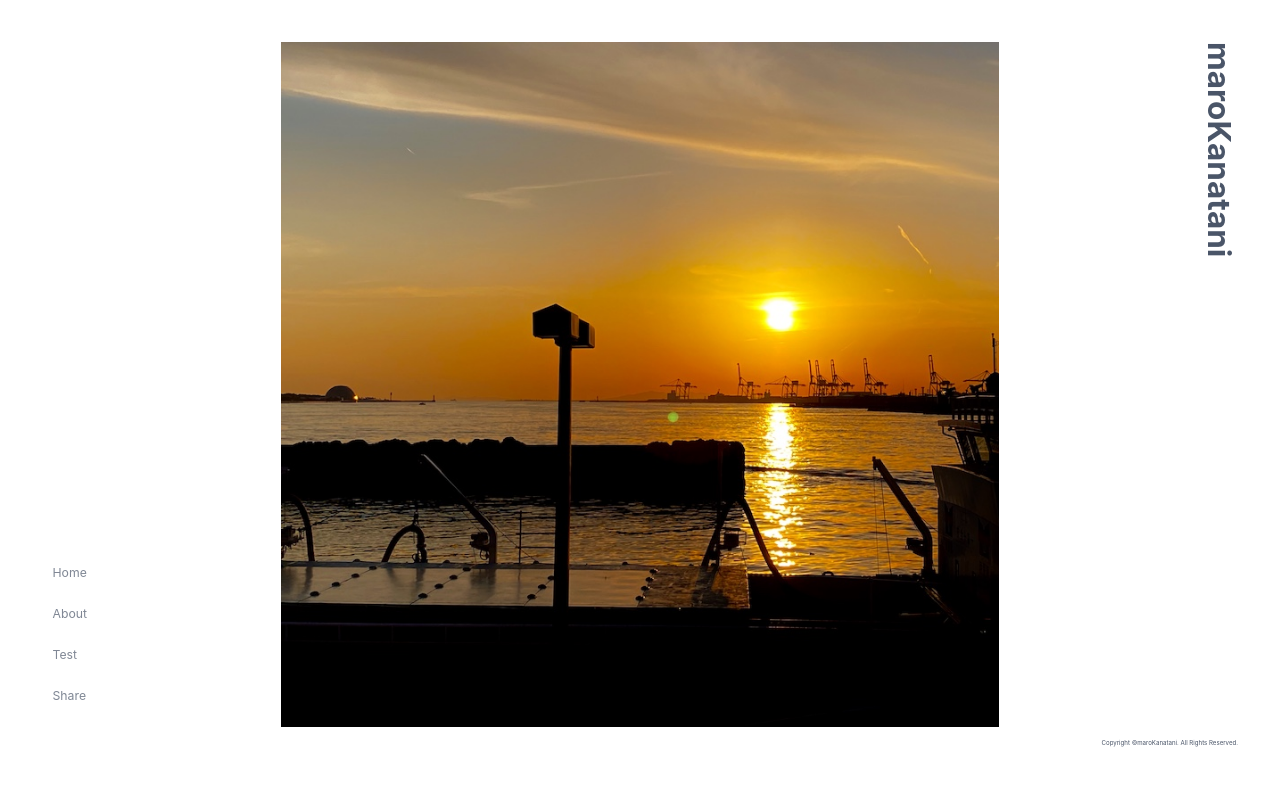
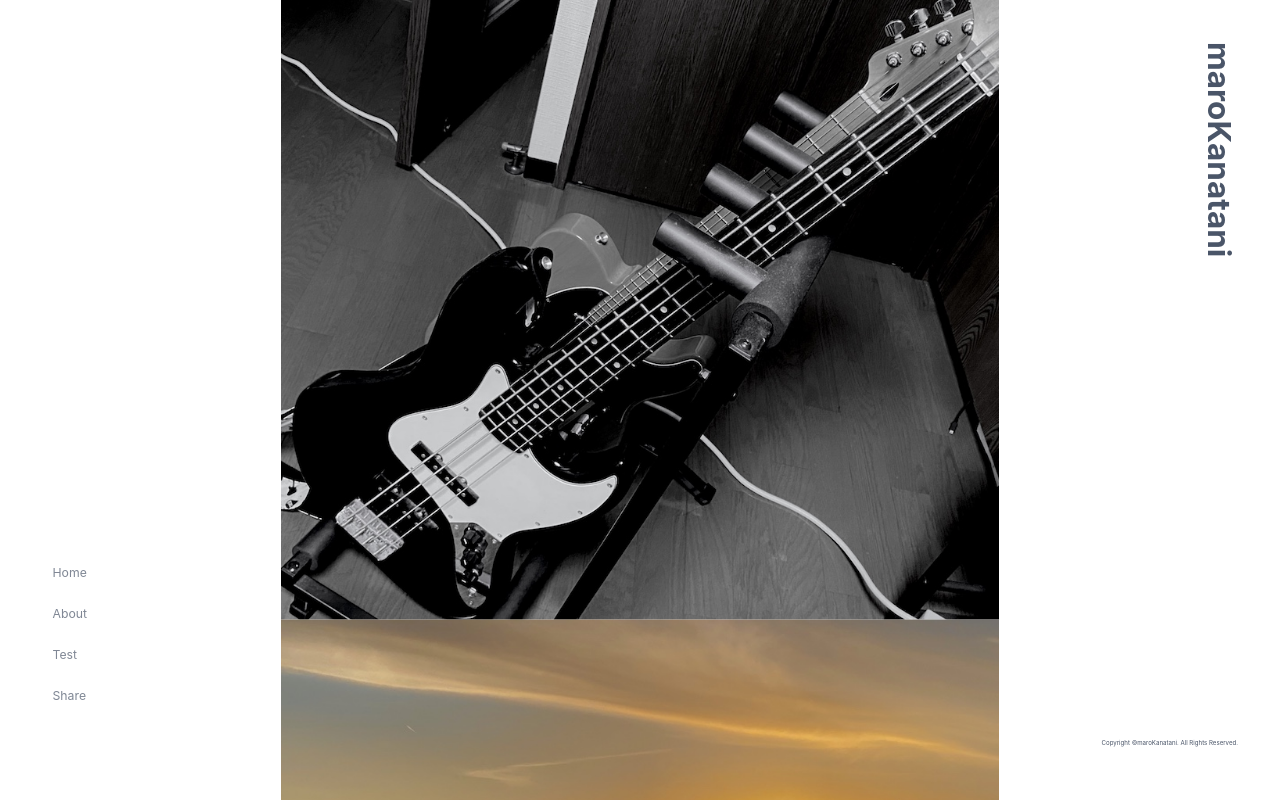
Before and after one commit to Kanatani28/kanatani28.github.io, a React (Create React App) app: page / in a window 1280 px wide. Built offline with nearby package versions, Linux system fonts and the light colour scheme.

Commit message:
fix Home

```diff
--- a/src/components/pages/Home.tsx
+++ b/src/components/pages/Home.tsx
@@ -1,31 +1,35 @@
-import React from "react";
+import React, { useState } from "react";
 import { motion } from "framer-motion";
+import { useInterval } from "@chakra-ui/react";
 
 const images = [
-  // "01_almond.png",
-  // "cafe.png",
-  // "elebass.jpg",
-  // "himeji.jpg",
-  // "mirror.jpg",
-  // "nabana2.jpg",
-  // "umeshu.jpg",
+  "elebass.jpg",
   "03_sunset.jpg",
-  // "contrabass.jpg",
-  // "headphone.jpg",
+  "contrabass.jpg",
+  "headphone.jpg",
   "midosuji.jpg",
-  // "nabana.jpg",
-  // "sandanbeki.jpg",
-  // "02_garden.jpg",
-  // "church.png",
-  // "hashikui.jpg",
-  // "lemon.jpg",
-  // "mitarai_keikoku.jpg",
-  // "osaka.jpg",
-  // "xmas_tree.jpg",
+  "nabana.jpg",
+  "mirror.jpg",
+  "nabana2.jpg",
+  "sandanbeki.jpg",
+  "hashikui.jpg",
+  "osaka.jpg",
 ];
 
 const Home = () => {
+  const [dispImages, setDispImages] = useState<string[]>(images);
+
+  const [height, setHeight] = useState<number>(0);
+  useInterval(() => {
+    setHeight(height + 2);
+    console.log(height);
+    if (height % 5800 === 0) {
+      setDispImages([...dispImages, ...images]);
+    }
+  }, 100);
+
   return (
+    <>
       <motion.div
         initial={{
           opacity: 0,
@@ -42,10 +46,28 @@ const Home = () => {
         }}
         style={{
           height: "100%",
-        backgroundImage: `url(/images/${images[0]})`,
+        }}
+      >
+        {dispImages.map((image, i) => (
+          <motion.div
+            key={`image-${i}`}
+            initial={false}
+            animate={{
+              y: `-${height}px`,
+            }}
+            transition={{
+              // duration: 20,
+              repeat: Infinity,
+            }}
+            style={{
+              height: "100%",
+              backgroundImage: `url(/images/${image})`,
               backgroundSize: "cover",
             }}
           ></motion.div>
+        ))}
+      </motion.div>
+    </>
   );
 };
 
```
Lines whose indentation alone changed are shown as unchanged.
